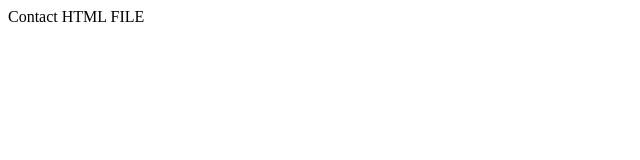
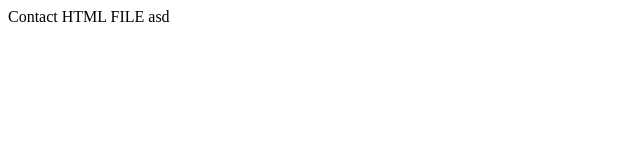
Before and after one commit to webmicro/news, a plain HTML site: page my-contact.html in a window 1280 px wide. Shown: the full height of the page, 0-640 px from the left. Drawn offline with Linux system fonts and the light colour scheme.

Commit message:
modilefied contact.html

```diff
--- a/my-contact.html
+++ b/my-contact.html
@@ -7,6 +7,6 @@
     <title>Contact HTML FILE</title>
 </head>
 <body>
-    Contact HTML FILE
+    Contact HTML FILE asd
 </body>
 </html>
```
